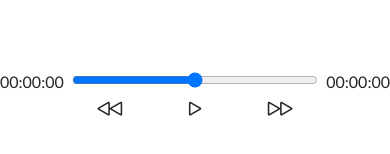
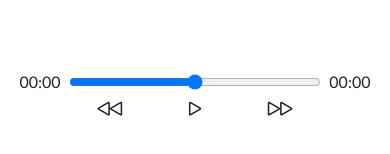
Before and after one commit to tamalesimon/music-player, an Angular app: page / in a window 390 px wide. Shown: the part 540-694 px from the top of the page. Built offline with nearby package versions, Linux system fonts and the light colour scheme.

Commit message:
refactors for tom file

```diff
--- a/src/app/library/library.component.ts
+++ b/src/app/library/library.component.ts
@@ -43,7 +43,10 @@ export class LibraryComponent implements OnInit {
     this.musicService.getSongById(id).subscribe({
       next: (song) => {
         this.musicService.activeSong = song;
-        console.log(this.musicService.activeSong)
+        if(this.musicService.isPlaying === true) {
+          this.musicService.playSong(song.audio);
+          console.log(this.musicService.activeSong)
+        }
       }
     })
   }
--- a/src/app/player/player.component.html
+++ b/src/app/player/player.component.html
@@ -2,8 +2,8 @@
 [ngClass]="{'library-active': isLibraryOpen, '':!isLibraryOpen}">
     <div class="d-flex flex-row time-control items-center">
         <div class="d-inline pe-2 align-middle">{{songST}}</div>
-        <div class="time-control"><input class="d-inline" type="range"/></div>
-        <div class="d-inline ps-2 align-middle">00:00:00</div>
+        <input class="d-inline" type="range"/>
+        <div class="d-inline ps-2 align-middle">00:00</div>
     </div>
     <div class="player-control d-flex flex-row justify-content-between align-items-center">
         <h2 (click)="playPreviousSong()"><i class="bi bi-rewind control"></i></h2>
--- a/src/app/player/player.component.ts
+++ b/src/app/player/player.component.ts
@@ -8,7 +8,7 @@ import { MusicService } from '../services/music.service';
 })
 export class PlayerComponent implements OnInit {
   isLibraryOpen = false;
-  songST: any = "00:00:00";
+  songST: any = "00:00";
   songET: any;
 
   @Input()
--- a/src/app/services/music.service.ts
+++ b/src/app/services/music.service.ts
@@ -46,7 +46,7 @@ export class MusicService {
     this.isPlaying = !this.isPlaying;
   }
 
-  formatTime(time: number, format: string = 'HH:mm:ss') {
+  formatTime(time: number, format: string = 'mm:ss') {
     const momentTime = time * 1000;
     return moment.utc(momentTime).format(format);
   }
--- a/src/styles.css
+++ b/src/styles.css
@@ -168,7 +168,7 @@ p{
         z-index: 10;
     }
     .time-control {
-        width: 100%;
+        width: 90%;
     }
     .player-control {
         width: 50%;
```
Also changed, not shown: 1 other file (tests, documents, lock files or other folders).
